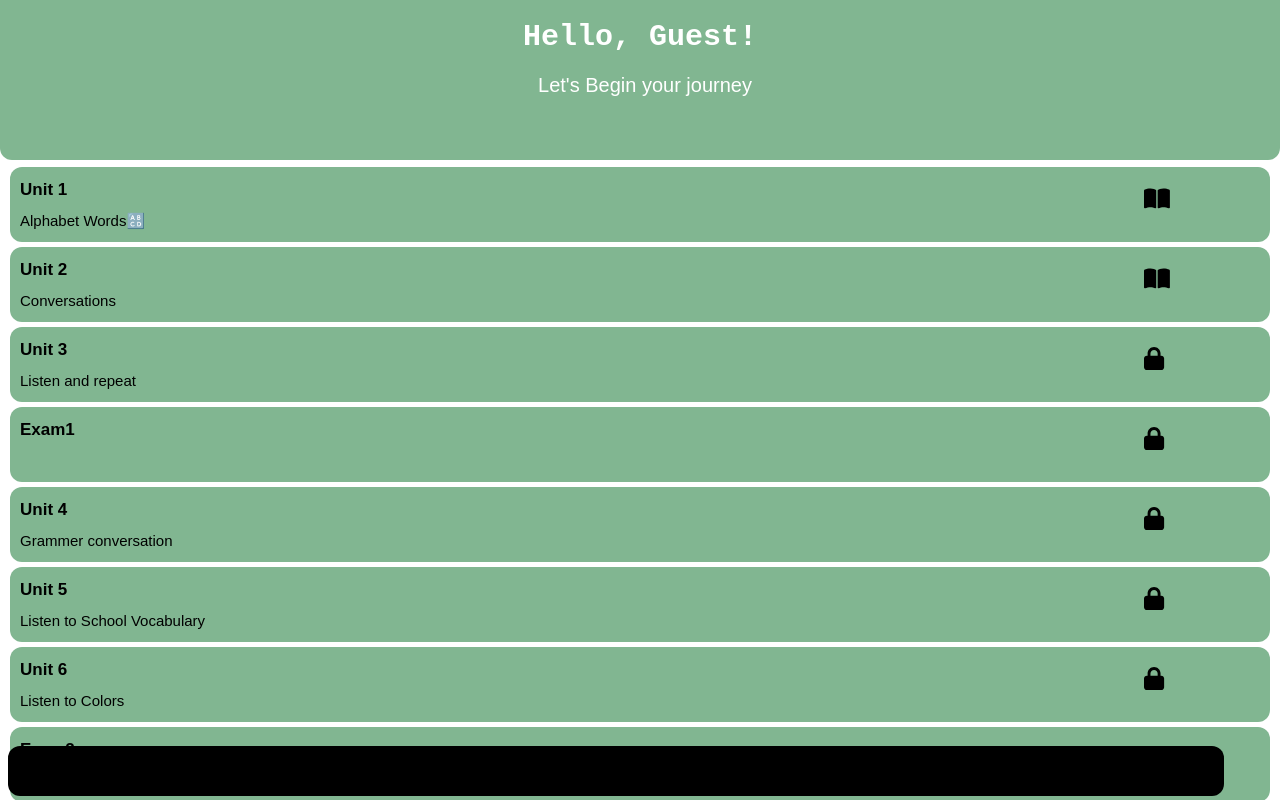
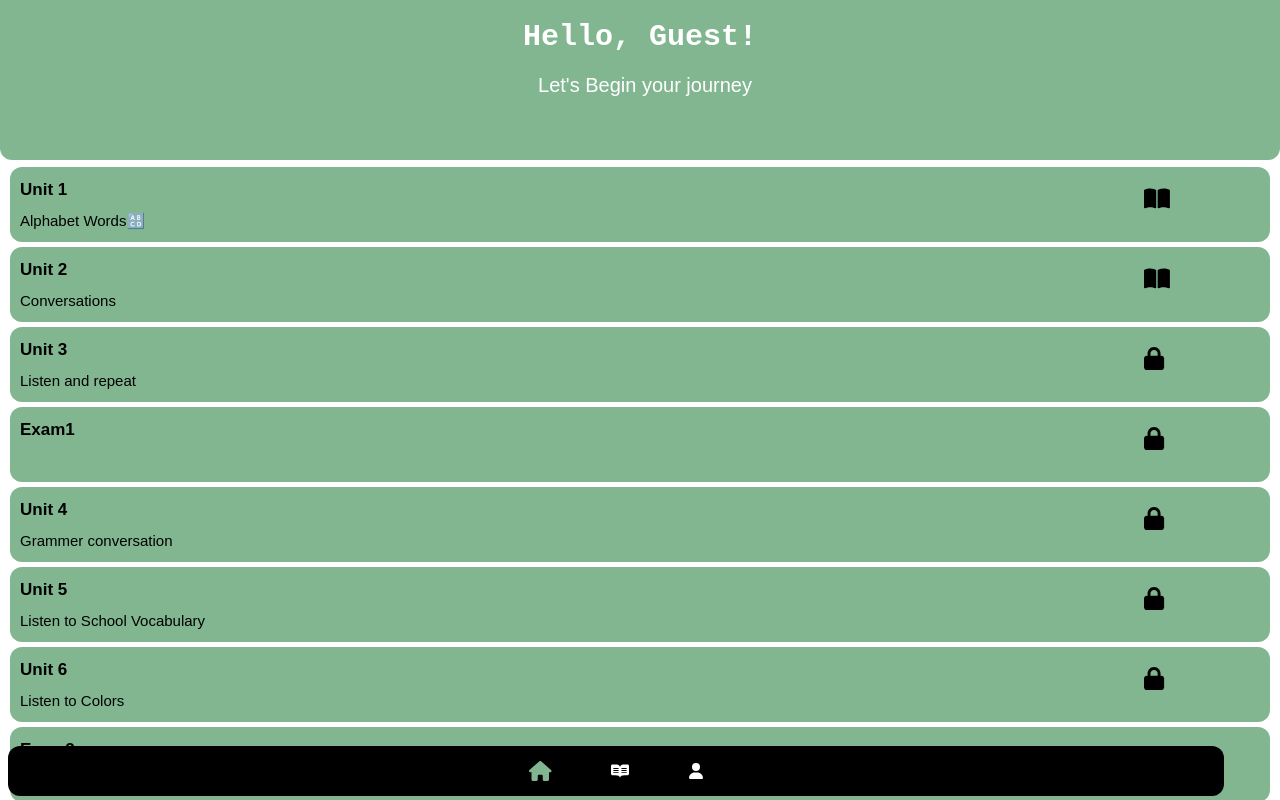
Before and after one commit to menna544/momo-English-learning-app, a React (Vite) app: page /Home in a window 1280 px wide. In both pictures the pointer is over the icon 540 px from the left and 771 px from the top of the page. Shown: the top 800 px of the page. Built offline with nearby package versions, Linux system fonts and the light colour scheme.

Commit message:
Update App.css

```diff
--- a/src/App.css
+++ b/src/App.css
@@ -284,15 +284,15 @@ body{
     justify-content: center;
     align-items: center;
   }
-  .icon{
+  .icon2{
     margin: 30px;
     color: #fff;
   }
-  .icon2{
+  .icon{
     color: black;
     margin: 30px;
   }
-  .icon:hover{
+  .icon2:hover{
     color: #81b691;
     font-size: 20px;
   }
```
